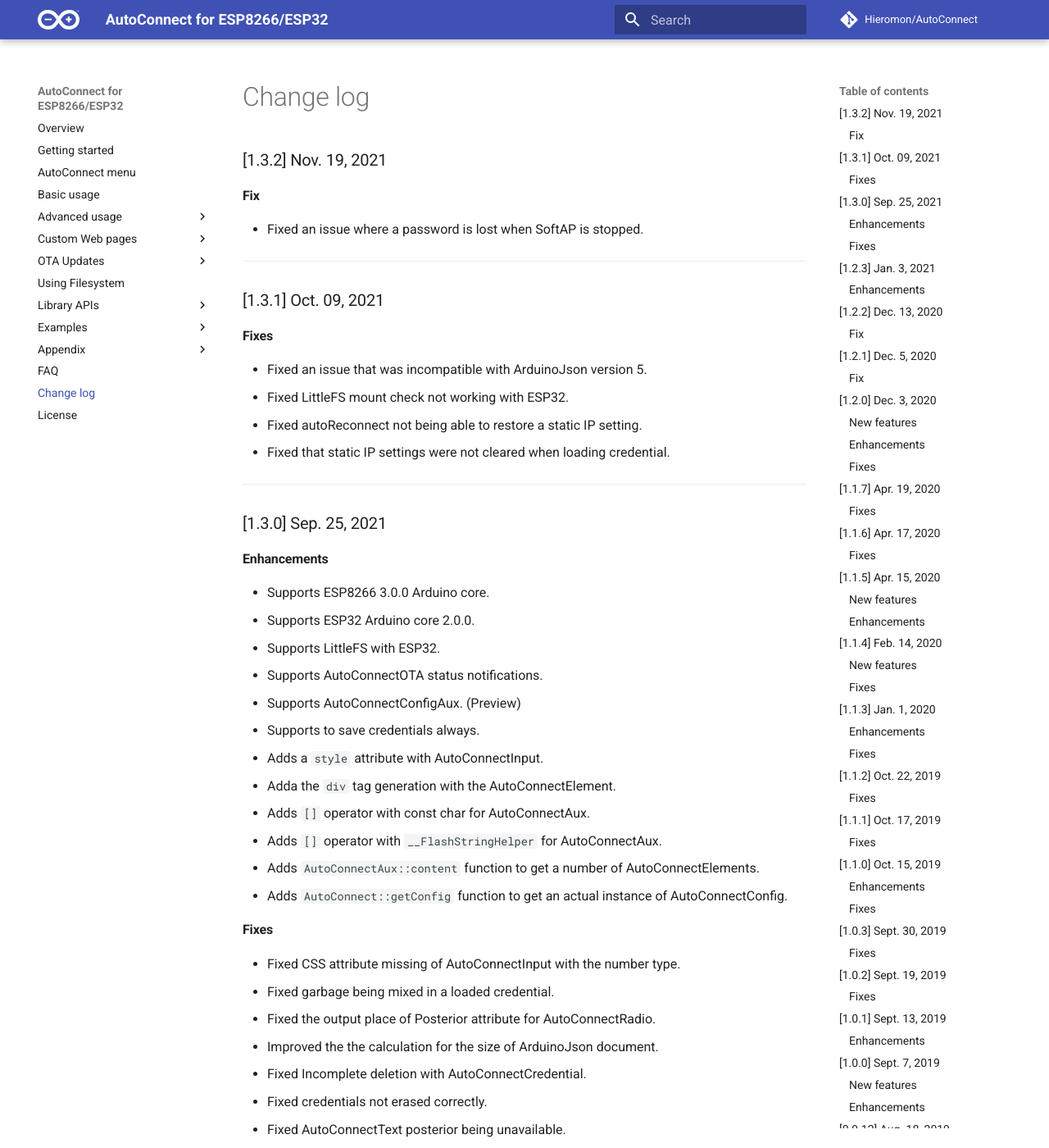
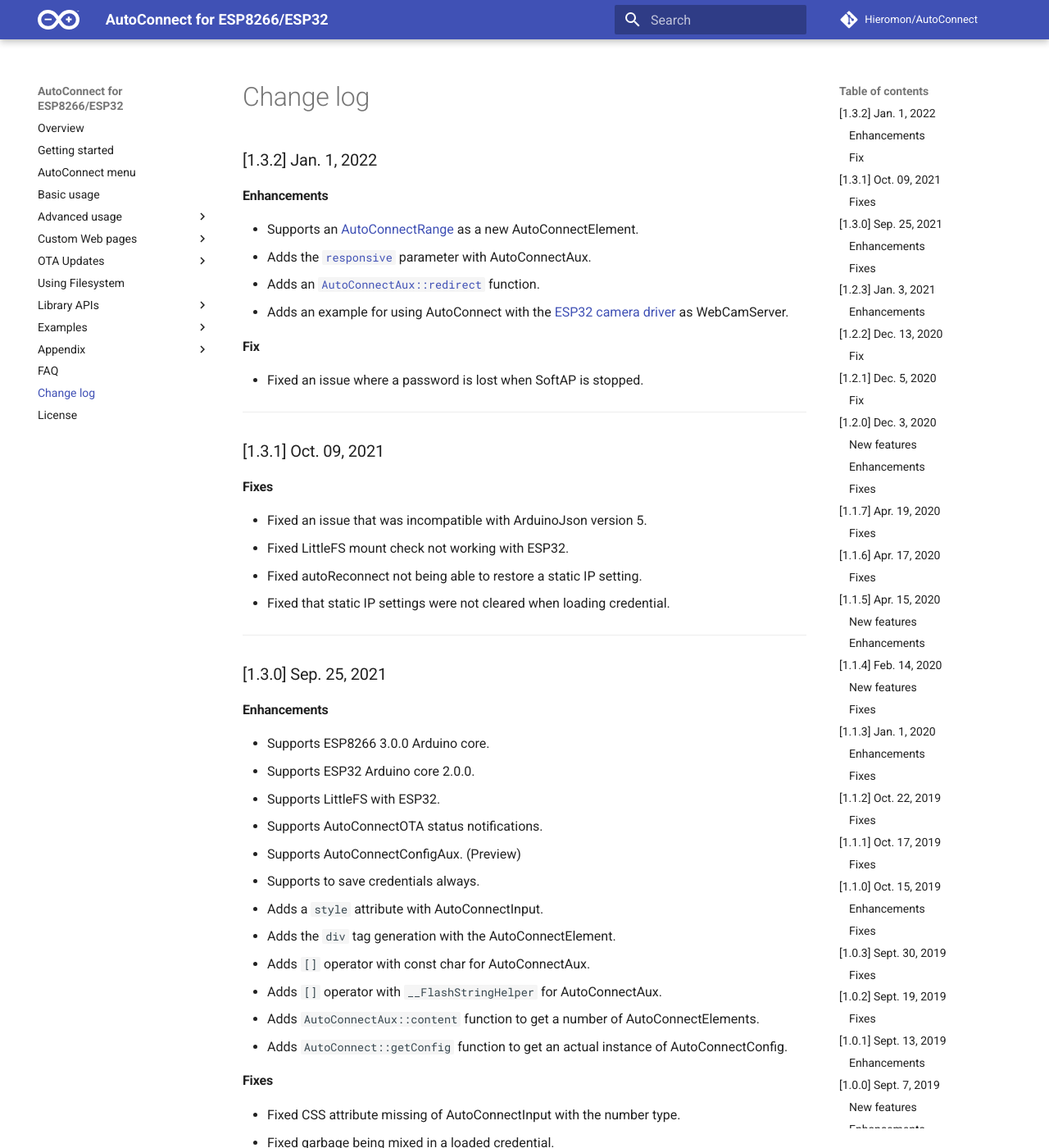
Before and after one commit to Hieromon/AutoConnect, an MkDocs documentation site: the page built from mkdocs/changelog.md, in a window 1280 px wide and 1400 px high. Shown: the whole window at 82% size. Built offline with MkDocs 1.6.1 and Material for MkDocs 9.7.7, drawn with Linux system fonts in a browser that asks for light colours; nearby versions of some CDN libraries; comment, search, counter and statistics services are not loaded.

Commit message:
Log for v1.3.2

```diff
--- a/mkdocs/changelog.md
+++ b/mkdocs/changelog.md
@@ -1,4 +1,11 @@
-### [1.3.2] Nov. 19, 2021
+### [1.3.2] Jan. 1, 2022
+
+#### Enhancements
+
+- Supports an [AutoConnectRange](acelements.md#autoconnectrange) as a new AutoConnectElement.
+- Adds the [`responsive`](achandling.md#an-http-response-from-the-custom-web-page-handler) parameter with AutoConnectAux.
+- Adds an [`AutoConnectAux::redirect`](apiaux.md#redirect) function.
+- Adds an example for using AutoConnect with the [ESP32 camera driver](https://github.com/espressif/esp32-camera) as WebCamServer.
 
 #### Fix
 
@@ -26,7 +33,7 @@
 - Supports AutoConnectConfigAux. (Preview)
 - Supports to save credentials always.
 - Adds a `style` attribute with AutoConnectInput.
-- Adda the `div` tag generation with the AutoConnectElement.
+- Adds the `div` tag generation with the AutoConnectElement.
 - Adds `[]` operator with const char for AutoConnectAux.
 - Adds `[]` operator with `__FlashStringHelper` for AutoConnectAux.
 - Adds `AutoConnectAux::content` function to get a number of AutoConnectElements.
```
Also changed, not shown: README.md (+5 -1 lines).
